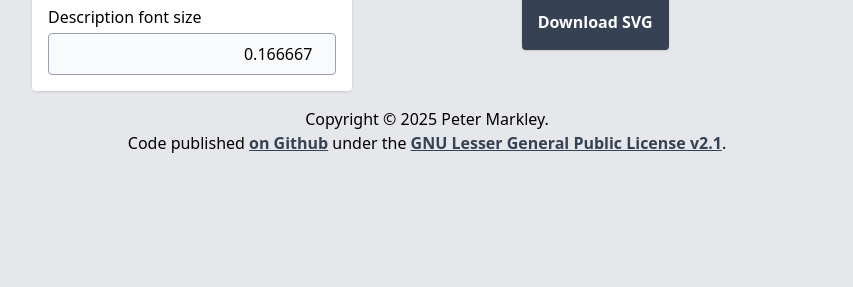
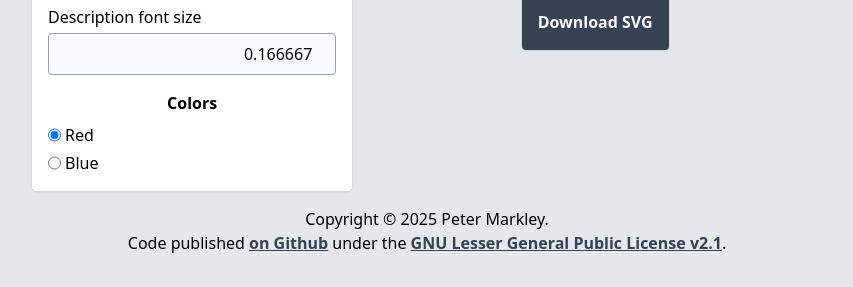
Before and after one commit to petermarkley/fetc_maker, a plain HTML site: page index.html in a window 1280 px wide. Shown: the part 789-1076 px from the top of the page, without its empty margins (213-1066 px from the left). Before the commit the page ends 984 px from the top, so only its background shows below. Drawn offline with nearby package versions, Linux system fonts and the light colour scheme.

Commit message:
Adjustable swoosh color

```diff
--- a/index.html
+++ b/index.html
@@ -56,6 +56,19 @@
             <div class="flex flex-col gap-1 items-start">
               <label for="text_description_size">Description font size</label>
               <input type="number" id="text_description_size" v-model="textDescriptionSize" class="border rounded p-2 bg-gray-50 border-gray-400 w-full text-right"/>
+            </div>
+          </div>
+          <div class="flex flex-col gap-2">
+            <h2 class="text-center font-bold">Colors</h2>
+            <div class="flex flex-col gap-1 items-start">
+              <div class="flex flex-row gap-1">
+                <input type="radio" id="swoosh_color_red" name="swoosh_color" v-model="swooshColorSelection" value="red"/>
+                <label for="swoosh_color_red">Red</label>
+              </div>
+              <div class="flex flex-row gap-1">
+                <input type="radio" id="swoosh_color_blue" name="swoosh_color" v-model="swooshColorSelection" value="blue"/>
+                <label for="swoosh_color_blue">Blue</label>
+              </div>
             </div>
           </div>
         </div>
@@ -206,16 +219,16 @@
                   d="m 2.1292918,2.2713413 a 0.28138444,0.28138444 0 0 0 -0.2457276,0.145752 c -1.05652154,0.01235 -2.27921546,0.7405395 -2.27921546,0.7405395 l 0.006022,0.5868531 0.71624755,-0.030111 c 0,0 0.59842709,-0.7451713 1.57928471,-0.9917196 A 0.28138444,0.28138444 0 0 0 2.1292918,2.8341058 0.28138444,0.28138444 0 0 0 2.4106638,2.5527337 0.28138444,0.28138444 0 0 0 2.1292918,2.2713413 Z" />
                 <g id="g11" style="filter:url(#filter11)">
                   <path
-                    style="fill:#4d92cd;stroke:#aef6ff;stroke-width:0.02;stroke-linecap:butt;stroke-linejoin:miter;stroke-opacity:1;stroke-dasharray:none;fill-opacity:1"
+                    :style="&quot;fill:&quot; + swooshColor.dark + &quot;;stroke:&quot; + swooshColor.border + &quot;;stroke-width:0.02;stroke-linecap:butt;stroke-linejoin:miter;stroke-opacity:1;stroke-dasharray:none;fill-opacity:1&quot;"
                     d="m 1.9681863,2.3503876 c -1.07437692,-0.027085 -2.36242548,0.740327 -2.36242548,0.740327 l 0.006019,0.5868446 0.71625131,-0.030095 c 0,0 0.63800536,-0.7944972 1.67626887,-1.0141878 0.021066,-0.099312 0.05417,-0.1865865 -0.036114,-0.2828888 z"
                     id="path9" />
                   <path
-                    style="fill:#a8f7ff;stroke:none;stroke-width:0.0104167px;stroke-linecap:butt;stroke-linejoin:miter;stroke-opacity:1;fill-opacity:0.72669828"
+                    :style="&quot;fill:&quot; + swooshColor.light + &quot;;stroke:none;stroke-width:0.0104167px;stroke-linecap:butt;stroke-linejoin:miter;stroke-opacity:1;fill-opacity:0.72669828&quot;"
                     d="m 1.920035,2.4015485 c -0.7914878,0.051161 -1.51074854,0.400258 -2.28718903,0.9269134 0.003009,0.039123 0.003009,0.3159932 0.003009,0.3159932 l 0.26483241,-0.018057 c 0,0 0.96904583,-0.8637149 2.04041332,-1.0743771 0.00301,-0.05417 -0.021066,-0.1504729 -0.021066,-0.1504725 z"
                     id="path10"
                     sodipodi:nodetypes="cccccc" />
                   <path
-                    style="fill:#a8f7ff;fill-opacity:0.72669828;stroke:none;stroke-width:0.0104167px;stroke-linecap:butt;stroke-linejoin:miter;stroke-opacity:1"
+                    :style="&quot;fill:&quot; + swooshColor.light + &quot;;fill-opacity:0.72669828;stroke:none;stroke-width:0.0104167px;stroke-linecap:butt;stroke-linejoin:miter;stroke-opacity:1&quot;"
                     d="m 1.9561485,2.4948417 c -0.7012041,0.084265 -1.54385258,0.5025796 -2.32932145,1.0864147 0.003009,0.039123 0.009028,0.063199 0.009028,0.063199 l 0.47850395,-0.015048 c 0,0 0.77944996,-0.8336204 1.85081748,-1.0442826 0.00301,-0.05417 2e-7,-0.069218 -0.00903,-0.090283 z"
                     id="path11"
                     sodipodi:nodetypes="cccccc" />
@@ -369,6 +382,19 @@
             textDescription: "Lorem ipsum dolor",
             textHeadingSize: 0.25,
             textDescriptionSize: 0.166667,
+            swooshColorSelection: 'red',
+            swooshColorArray: {
+              red: {
+                dark: '#cd4d4d',
+                light: '#ffb6ae',
+                border: '#ffb4a8',
+              },
+              blue: {
+                dark: '#4d92cd',
+                light: '#a8f7ff',
+                border: '#aef6ff',
+              },
+            },
           };
         },
         computed: {
@@ -383,6 +409,9 @@
           },
           imgLeft() {
             return this.imgX - (this.imgCanvasWidth/2.0);
+          },
+          swooshColor() {
+            return this.swooshColorArray[this.swooshColorSelection];
           },
         },
         methods: {
```
